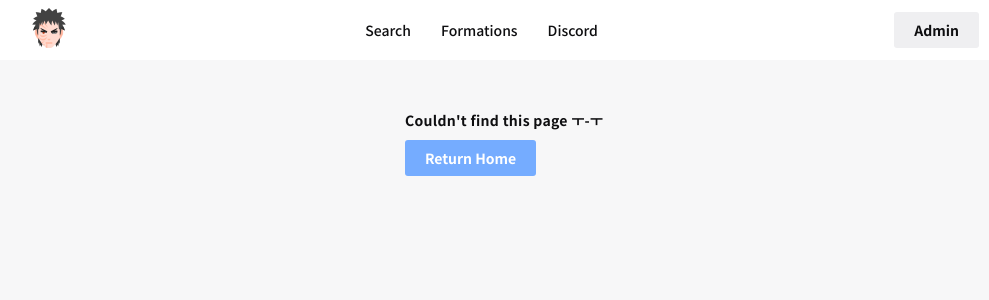
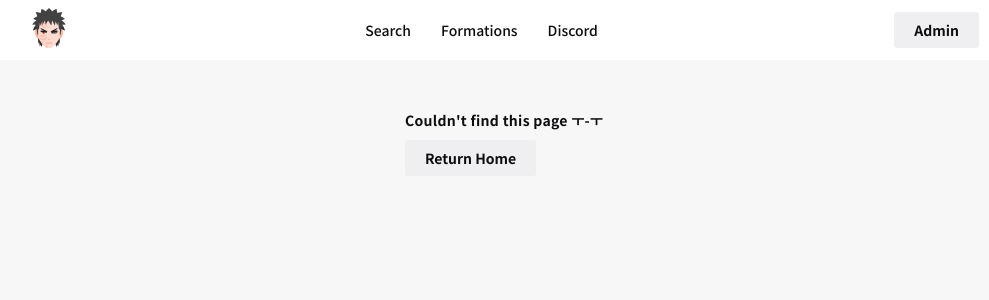
Before and after one commit to ricardosousamartins/myshinobi, a React (Create React App) app: page / in a window 1280 px wide. Shown: the top 300 px of the page, without its empty margins (136-1125 px from the left). Built offline with nearby package versions, Linux system fonts and the light colour scheme.

Commit message:
Removed styled component props

```diff
--- a/src/components/Button/index.tsx
+++ b/src/components/Button/index.tsx
@@ -2,17 +2,10 @@ import React from 'react'
 
 import * as SC from './styles'
 
-export interface IButtonProps {
-    background: string,
-    weight: string,
-    color: string,
-}
-
-export const Button: React.FC<IButtonProps> = ({
+export const Button: React.FC = ({
     children,
-    ...props
 }) => {
     return (
-        <SC.Button {...props}>{children}</SC.Button>
+        <SC.Button>{children}</SC.Button>
     )
 }
--- a/src/components/Button/styles.tsx
+++ b/src/components/Button/styles.tsx
@@ -1,14 +1,13 @@
 import styled from 'styled-components'
-import { IButtonProps } from './index'
 
 
-export const Button = styled.button<IButtonProps>`
-  background: ${props => props.background};
+export const Button = styled.button`
+  background: var(--background-forth);
   border-radius: var(--border-radius);
   border: 0px none;
   padding: 8px 20px;
   font: inherit;
-  font-weight: ${props => props.weight};
-  color: ${props => props.color};
+  font-weight: bolder;
+  color: var(--text-color);
   cursor: pointer;
 `
--- a/src/components/FourZeroFour/index.tsx
+++ b/src/components/FourZeroFour/index.tsx
@@ -4,12 +4,6 @@ import { Heading } from '../Heading'
 import { Button } from '../Button'
 
 import * as SC from './styles'
-
-const theme = {
-    background: "var(--blue)",
-    weight: "bolder",
-    color: "#ffff",
-}
 
 interface IFourZeroFourProps {
     title?: string,
@@ -21,11 +15,10 @@ export const FourZeroFour: React.FC<IFourZeroFourProps> = ({
     return (
         <SC.Wrapper>
             <Heading>
-                {!title && "Couldn't find this page ㅜ-ㅜ"}
-                {title}
+                {title ? title : "Couldn't find this page ㅜ-ㅜ"}
             </Heading>
             <Link to="/">
-                <Button {...theme}>Return Home</Button>
+                <Button>Return Home</Button>
             </Link>
         </SC.Wrapper>
     )
--- a/src/components/Header/index.tsx
+++ b/src/components/Header/index.tsx
@@ -4,12 +4,6 @@ import { Button } from '../Button'
 
 import Logo from '../../images/logo.png'
 import * as SC from './styles'
-
-const theme = {
-    background: "var(--background-forth)",
-    weight: "600",
-    color: "var(--text-color)",
-}
 
 export const Header: React.FC = () => {
     return (
@@ -25,7 +19,7 @@ export const Header: React.FC = () => {
                         <Link to="/discord">Discord</Link>
                     </SC.Aside>
                     <Link to="/admin">
-                        <Button {...theme}>Admin</Button>
+                        <Button>Admin</Button>
                     </Link>
                 </SC.Links>
             </SC.Nav>
--- a/src/components/Link/styles.tsx
+++ b/src/components/Link/styles.tsx
@@ -1,11 +1,11 @@
 import styled, { css } from "styled-components"
 import { Link } from "react-router-dom"
 
-interface ILinkProps {
+interface ILinkStyleProps {
     active: Boolean
 }
 
-const LinkStyle = css<ILinkProps>`
+const LinkStyle = css<ILinkStyleProps>`
   font-size: 1.4rem;
   font-weight: 500;
   color: ${props => (props.active ? `var(--grey)` : `var(--text-color)`)};
```
